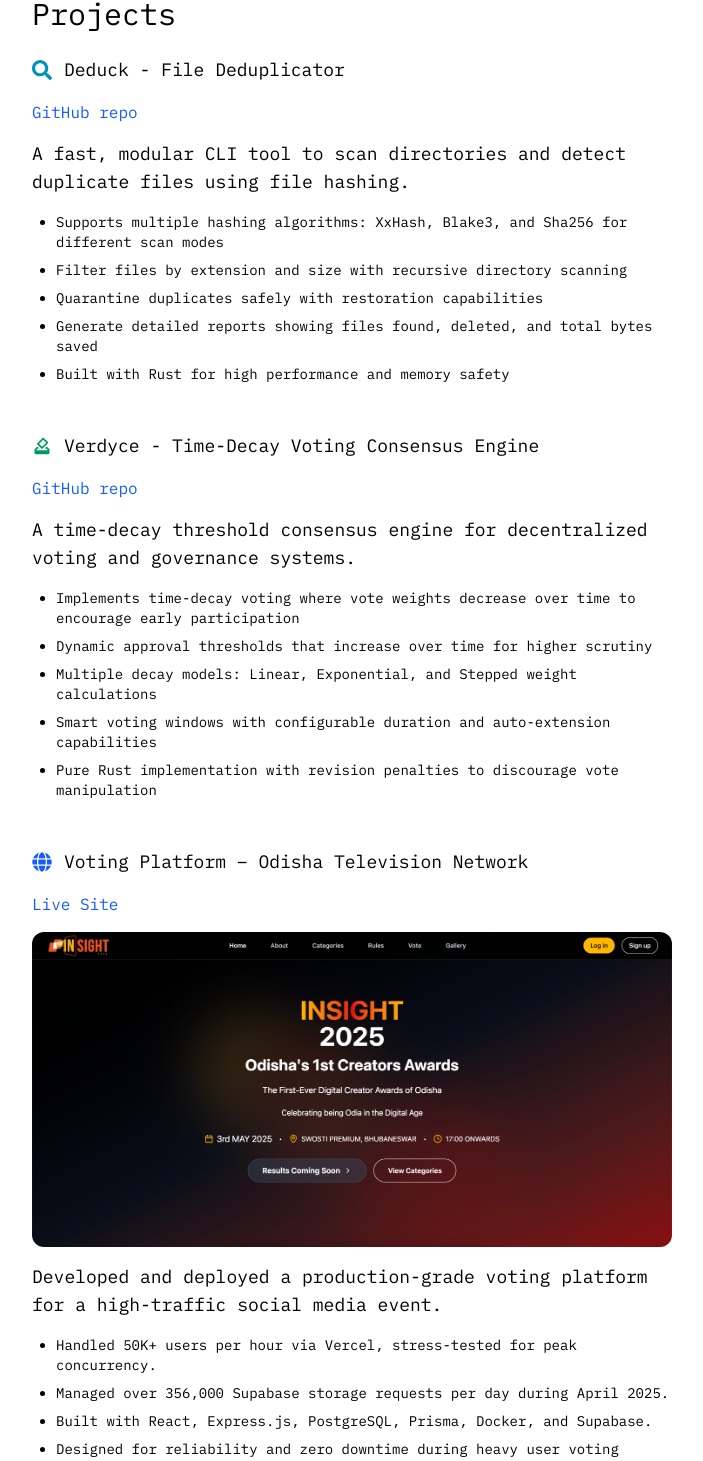
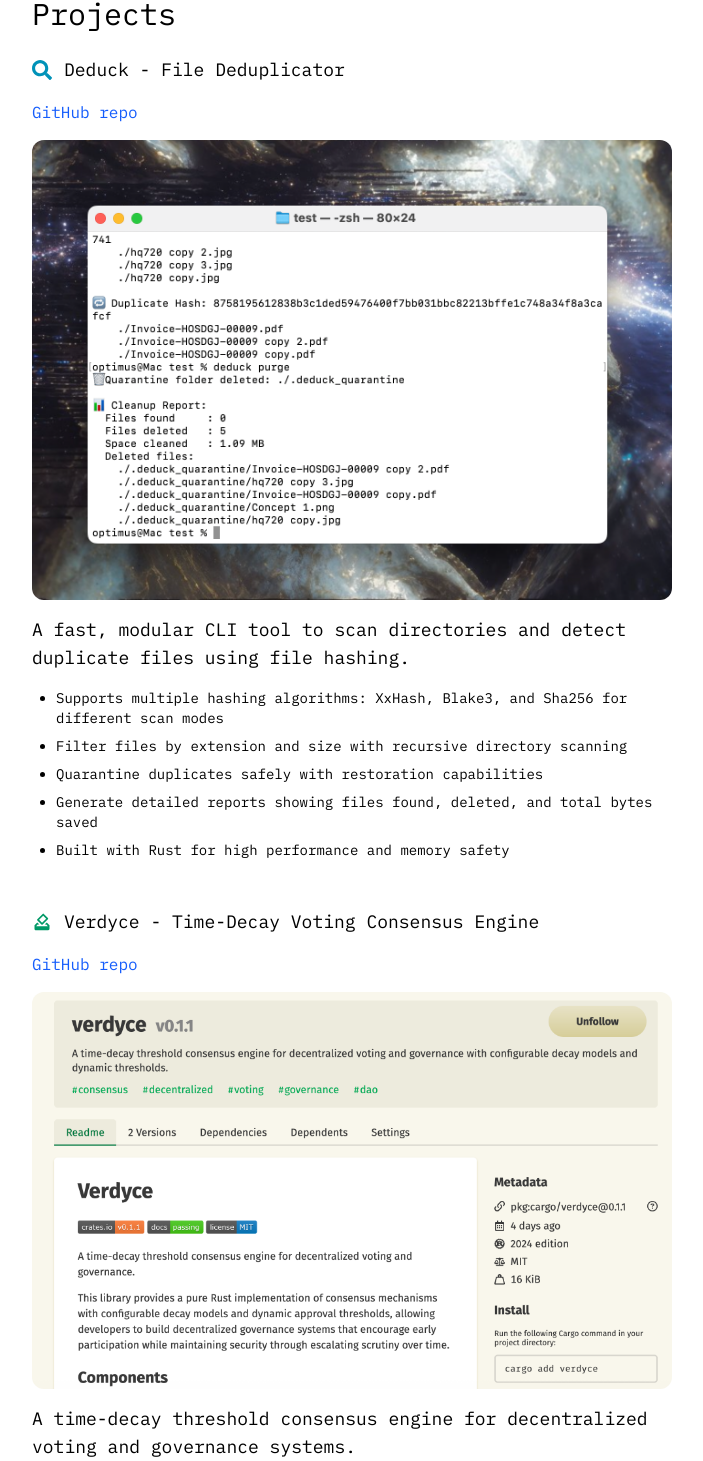
Before and after one commit to Yuvraj-cyborg/meweb, a Next.js app: page /work in a window 1280 px wide. Shown: the part 152-1613 px from the top of the page, without its empty margins (288-991 px from the left). Built offline with nearby package versions, Linux system fonts and the light colour scheme; no server answers.

Commit message:
feat: work updated

```diff
--- a/src/app/work/page.tsx
+++ b/src/app/work/page.tsx
@@ -1,7 +1,7 @@
 import React from 'react';
 import Link from 'next/link';
 import Image from 'next/image';
-import { FaGlobe, FaDatabase, FaGamepad, FaGraduationCap, FaYoutube, FaSearch, FaCog } from 'react-icons/fa';
+import { FaGlobe, FaDatabase, FaGamepad, FaGraduationCap, FaYoutube, FaSearch } from 'react-icons/fa';
 import { GiDragonHead } from 'react-icons/gi';
 import { MdHowToVote } from 'react-icons/md';
 
@@ -21,6 +21,7 @@ const projects: Project[] = [
     repoUrl: "https://github.com/Yuvraj-cyborg/deduck",
     description: "A fast, modular CLI tool to scan directories and detect duplicate files using file hashing.",
     logo: <FaSearch className="text-cyan-600" />,
+    image: "/projects/deduck.png",
     details: [
       "Supports multiple hashing algorithms: XxHash, Blake3, and Sha256 for different scan modes",
       "Filter files by extension and size with recursive directory scanning",
@@ -34,6 +35,7 @@ const projects: Project[] = [
     repoUrl: "https://github.com/Yuvraj-cyborg/verdyce",
     description: "A time-decay threshold consensus engine for decentralized voting and governance systems.",
     logo: <MdHowToVote className="text-emerald-600" />,
+    image: "/projects/verdyce.png",
     details: [
       "Implements time-decay voting where vote weights decrease over time to encourage early participation",
       "Dynamic approval thresholds that increase over time for higher scrutiny",
```
Also changed, not shown: src/app/page.tsx (+4 -4 lines), public/projects/deduck.png (added), public/projects/verdyce.png (added).
